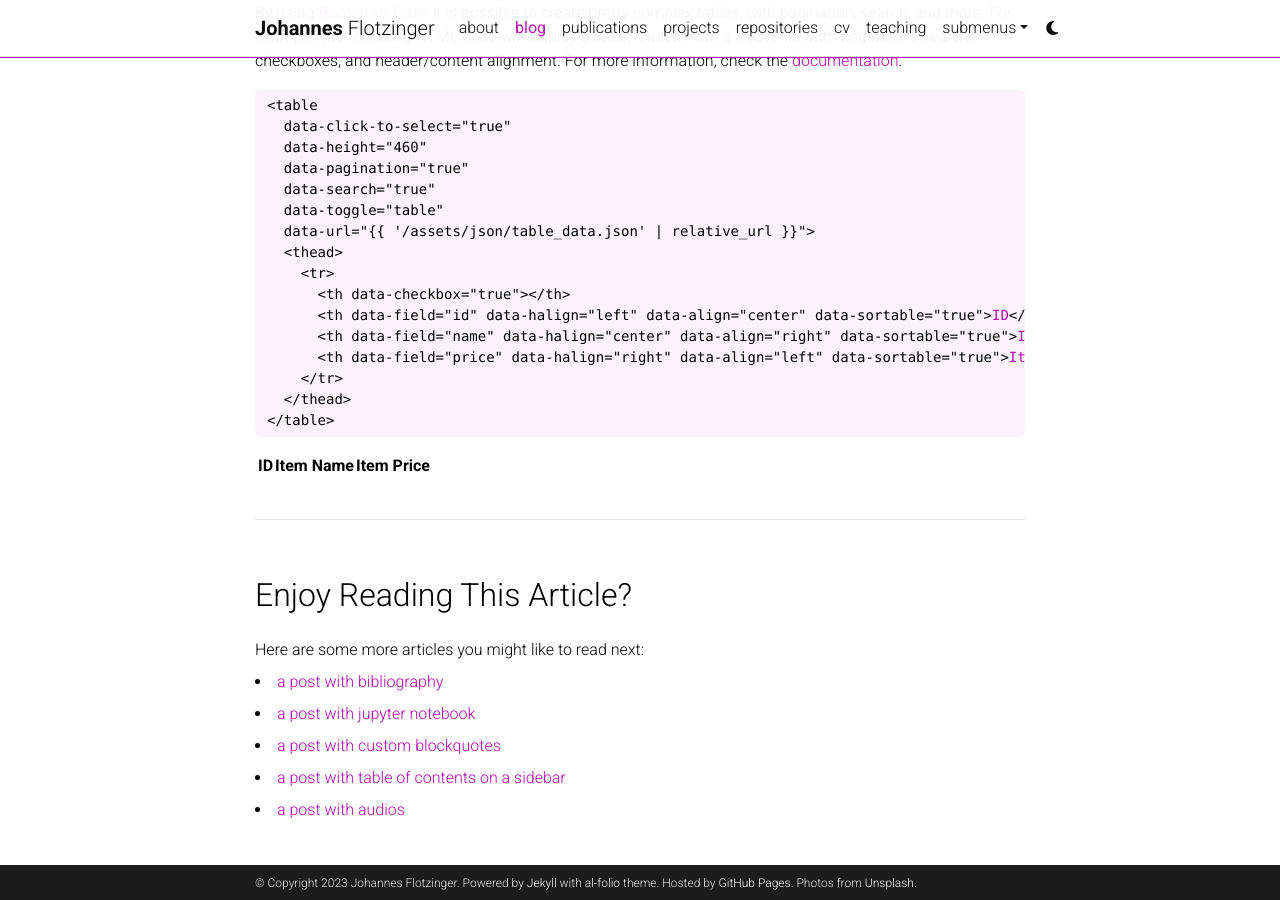
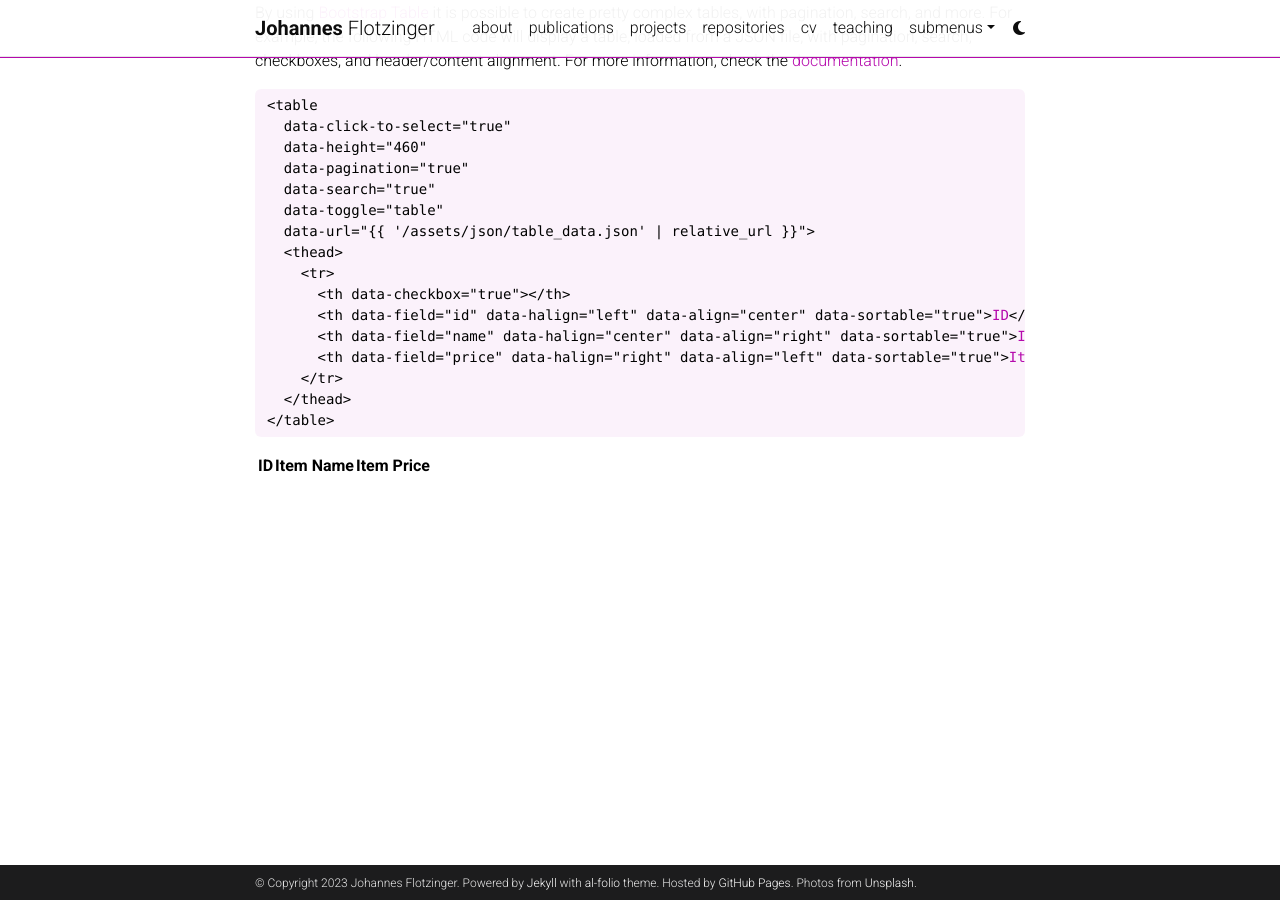
Before and after one commit to jfltzngr/jfltzngr.github.io, a Jekyll site: the page built from _posts/2023-03-21-tables.md, in a window 1280 px wide and 900 px high, scrolled down 1005 px. Built offline with Jekyll 4.4.1, drawn with Linux system fonts in a browser that asks for light colours; comment, search, counter and statistics services are not loaded; a style sheet for code colours, icons or effects is not loaded.

Commit message:
Update _config.yml

```diff
--- a/_config.yml
+++ b/_config.yml
@@ -71,13 +71,13 @@
 # Social integration
 # -----------------------------------------------------------------------------
 
-github_username: # your GitHub user name
+github_username: jfltzngr # your GitHub user name
 gitlab_username: # your GitLab user name
-twitter_username: # your Twitter handle
+twitter_username: jfltzngr # your Twitter handle
 mastodon_username: # your mastodon instance+username in the format instance.tld/@username
-linkedin_username: # your LinkedIn user name
+linkedin_username: jflotzinger # your LinkedIn user name
 telegram_username: # your Telegram user name
-scholar_userid: # your Google Scholar ID
+scholar_userid: wQt0FLAAAAAJ&hl # your Google Scholar ID
 semanticscholar_id: # your Semantic Scholar ID
 whatsapp_number: # your WhatsApp number (full phone number in international format. Omit any zeroes, brackets, or dashes when adding the phone number in international format.)
 orcid_id: # your ORCID ID
@@ -86,7 +86,7 @@
 publons_id: # your ID on Publons
 lattes_id: # your ID on Lattes (Brazilian Lattes CV)
 osf_id: # your OSF ID
-research_gate_profile: # your profile on ResearchGate
+research_gate_profile: https://www.researchgate.net/profile/Johannes-Flotzinger # your profile on ResearchGate
 scopus_id: # your profile on Scopus
 blogger_url: # your blogger URL
 work_url: # work page URL
@@ -123,37 +123,37 @@
 # Blog
 # -----------------------------------------------------------------------------
 
-blog_name: al-folio # blog_name will be displayed in your blog page
-blog_nav_title: blog # your blog must have a title for it to be displayed in the nav bar
-blog_description: a simple whitespace theme for academics
-permalink: /blog/:year/:title/
+blog_name: # al-folio # blog_name will be displayed in your blog page
+blog_nav_title: # blog # your blog must have a title for it to be displayed in the nav bar
+blog_description: # a simple whitespace theme for academics
+permalink: # /blog/:year/:title/
 
 # Pagination
 pagination:
   enabled: true
 
 related_blog_posts:
-  enabled: true
+  enabled: false
   max_related: 5
 
 # Giscus comments (RECOMMENDED)
 # Follow instructions on https://giscus.app/ to setup for your repo to fill out
 # the information below.
 giscus:
-  repo: alshedivat/al-folio      # <your-github-user-name>/<your-github-repo-name>
-  repo_id: MDEwOlJlcG9zaXRvcnk2MDAyNDM2NQ==
-  category: Comments             # name of the category under which discussions will be created
-  category_id: DIC_kwDOA5PmLc4CTBt6
-  mapping: title                 # identify discussions by post title
-  strict: 1                      # use strict identification mode
-  reactions_enabled: 1           # enable (1) or disable (0) emoji reactions
-  input_position: bottom         # whether to display input form below (bottom) or above (top) the comments
-  theme: preferred_color_scheme  # name of the color scheme (preferred works well with al-folio light/dark mode)
-  emit_metadata: 0
-  lang: en
+  repo: # alshedivat/al-folio      # <your-github-user-name>/<your-github-repo-name>
+  repo_id: # MDEwOlJlcG9zaXRvcnk2MDAyNDM2NQ==
+  category: # Comments             # name of the category under which discussions will be created
+  category_id: # DIC_kwDOA5PmLc4CTBt6
+  mapping: # title                 # identify discussions by post title
+  strict: # 1                      # use strict identification mode
+  reactions_enabled: # 1           # enable (1) or disable (0) emoji reactions
+  input_position: # bottom         # whether to display input form below (bottom) or above (top) the comments
+  theme: # preferred_color_scheme  # name of the color scheme (preferred works well with al-folio light/dark mode)
+  emit_metadata: # 0
+  lang: # en
 
 # Disqus comments (DEPRECATED)
-disqus_shortname: al-folio # put your disqus shortname
+disqus_shortname: # al-folio # put your disqus shortname
 # https://help.disqus.com/en/articles/1717111-what-s-a-shortname
 
 # External sources.
@@ -183,7 +183,7 @@
   limit: 5 # leave blank to include all the news in the `_news` folder
 
 latest_posts:
-  enabled: true
+  enabled: false
   scrollable: true # adds a vertical scroll bar if there are more than 3 new posts items
   limit: 3 # leave blank to include all the blog posts
 
```
